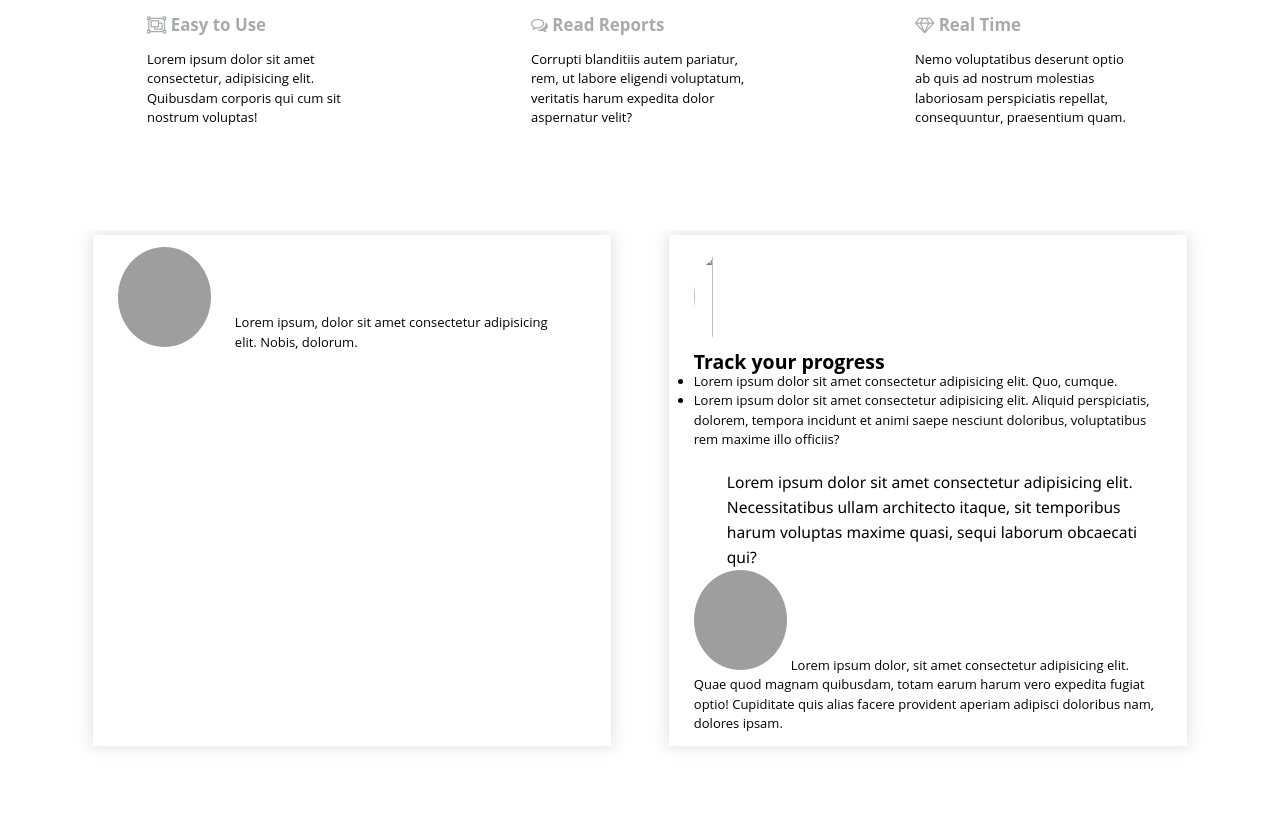
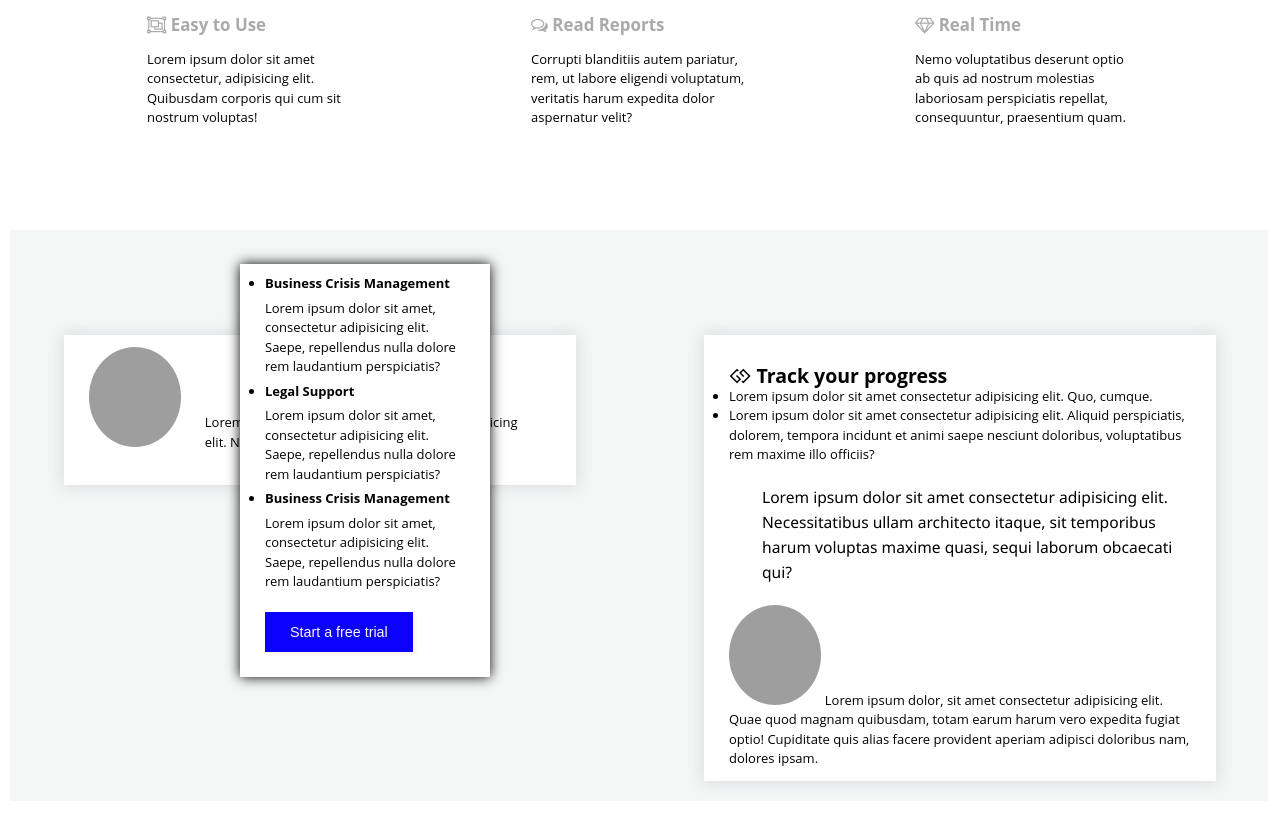
Before and after one commit to livelinksinfo/drbbble-landing-page, a plain HTML site: page index.html in a window 1280 px wide. Shown: the part 751-1577 px from the top of the page. Before the commit the page ends 1542 px from the top, so only its background shows below. Drawn offline with Linux system fonts and the light colour scheme; grey boxes are pictures that could not be loaded; a web font is replaced by a local one.

Commit message:
new commit
main

```diff
--- a/assets/style.css
+++ b/assets/style.css
@@ -29,7 +29,7 @@ h1 {
 }
 
 .container {
-    width: 90%;
+    width: 100%;
     height: auto;
     margin: 0 auto 25px auto;
     top: 30px;
@@ -66,7 +66,8 @@ li.nav:hover {
 .section-3 {
     display: flex;
     flex-wrap: wrap;
-    width: 100%;
+    width: 90%;
+    margin: auto;
 }
 
 hr.style {
@@ -95,10 +96,14 @@ hr.style:before {
 }
 
 .section-3 {
+    padding-top: 100px;
+    width: 100%;
     clip-path: inset(15px 12px -70px 10px);
+    background-color: rgba(223, 227, 228, 0.3);
 }
 
 .section-2 {
+    /* margin-top: 100px; */
     margin-bottom: 55px;
 }
 
@@ -168,22 +173,50 @@ hr.style:before {
     margin-bottom: 30px;
 }
 
-.layout {
-    width: 45%;
+.layout-1,
+.layout-2 {
+    width: 40%;
+    height: auto;
     margin: 20px auto;
     padding: 12px 25px;
     box-shadow: 0 0 15px 1px rgba(145, 149, 151, 0.3);
+    background-color: #ffffff;
+}
+
+.layout-1 {
+    height: 150px;
+}
+
+.message {
+    width: 250px;
+    margin: 12px auto;
+    padding: 5px 25px;
+    background-color: #ffffff;
+    box-shadow: 0 0 12px;
+    text-align: start;
+    position: relative;
+    top: -200px;
+    right: -45px;
+}
+
+.message ul li,
+.message ul li p {
+    margin: 5px 0;
+}
+
+.message button {
+    margin: 20px auto;
 }
 
 .indent {
-    margin-top: 20px;
-    margin-left: 33px;
+    margin: 20px 0px 20px 33px;
+    /* margin-left: 33px; */
     line-height: 1.6em;
     font-size: 1.2em;
     font-family: 'Segoe UI', Tahoma, Geneva, Verdana, sans-serif;
 }
 
-.layout img,
+.layout-1 img,
 .profile img {
     width: 20%;
     border-radius: 50%;
@@ -224,9 +257,10 @@ li+h2 {
     .class-1,
     .class-2,
     .body,
-    .layout {
-        width: 95%;
-        margin: 0 auto;
+    .layout-1,
+    .layout-2 {
+        width: 80%;
+        margin: 10px auto;
     }
     /* Menu */
 }
--- a/index.html
+++ b/index.html
@@ -16,7 +16,7 @@
 <body>
     <div class="navbar">
         <ul>
-            <li class="nav logo"><a href="index.html">Logo</a></li>
+            <li class="nav logo"><a href="index.html"><i class="fa fa-dribbble" aria-hidden="true"></i> <span class="sr-only">Example of </span>dribbble</a></li>
             <li class="nav"><a href="#">Services</a></li>
             <li class="nav"><a href="#">About Us</a></li>
             <li class="nav"><a href="#">Our Guide</a></li>
@@ -76,24 +76,39 @@
 
         </section>
         <section class="section-3">
-            <div class="layout ">
+            <div class="layout-1">
                 <img class="net" src="./images/woman-in-black-hat-and-black-coat-4348270.jpg" alt="profile Image">
                 <ul class="net">
                     <li class="quote">Lorem ipsum, dolor sit amet consectetur adipisicing elit. Nobis, dolorum.</li>
 
                 </ul>
+                <div class="message">
+                    <ul>
+                        <li><strong>Business Crisis Management</strong></li>
+                        <p>Lorem ipsum dolor sit amet, consectetur adipisicing elit. Saepe, repellendus nulla dolore rem laudantium perspiciatis?</p>
+                        <li><strong>Legal Support</strong></li>
+                        <p>Lorem ipsum dolor sit amet, consectetur adipisicing elit. Saepe, repellendus nulla dolore rem laudantium perspiciatis?</p>
+                        <li><strong>Business Crisis Management</strong></li>
+                        <p>Lorem ipsum dolor sit amet, consectetur adipisicing elit. Saepe, repellendus nulla dolore rem laudantium perspiciatis?</p>
+
+                    </ul>
+                    <button class="btn btn-primary">Start a free trial</button>
+                </div>
             </div>
-            <div class="layout">
+            <div class="layout-2">
                 <img src="" alt="">
                 <ul>
-                    <h2>Track your progress</h2>
+                    <h2><span><i class="fa fa-gg" aria-hidden="true"></i>  </span>Track your progress</h2>
                     <li>Lorem ipsum dolor sit amet consectetur adipisicing elit. Quo, cumque.</li>
                     <li>Lorem ipsum dolor sit amet consectetur adipisicing elit. Aliquid perspiciatis, dolorem, tempora incidunt et animi saepe nesciunt doloribus, voluptatibus rem maxime illo officiis?</li>
                 </ul>
+
                 <p class="indent">Lorem ipsum dolor sit amet consectetur adipisicing elit. Necessitatibus ullam architecto itaque, sit temporibus harum voluptas maxime quasi, sequi laborum obcaecati qui?</p>
                 <div class="profile">
-                    <img src="./images/man-and-woman-sitting-on-stairs-4350202.jpg" alt="profile">
-                    <p style="display: inline;">Lorem ipsum dolor, sit amet consectetur adipisicing elit. Quae quod magnam quibusdam, totam earum harum vero expedita fugiat optio! Cupiditate quis alias facere provident aperiam adipisci doloribus nam, dolores ipsam.</p>
+                    <div>
+                        <img src="./images/man-and-woman-sitting-on-stairs-4350202.jpg" alt="profile">
+                        <p style="display: inline;">Lorem ipsum dolor, sit amet consectetur adipisicing elit. Quae quod magnam quibusdam, totam earum harum vero expedita fugiat optio! Cupiditate quis alias facere provident aperiam adipisci doloribus nam, dolores ipsam.</p>
+                    </div>
                 </div>
             </div>
         </section>
```
